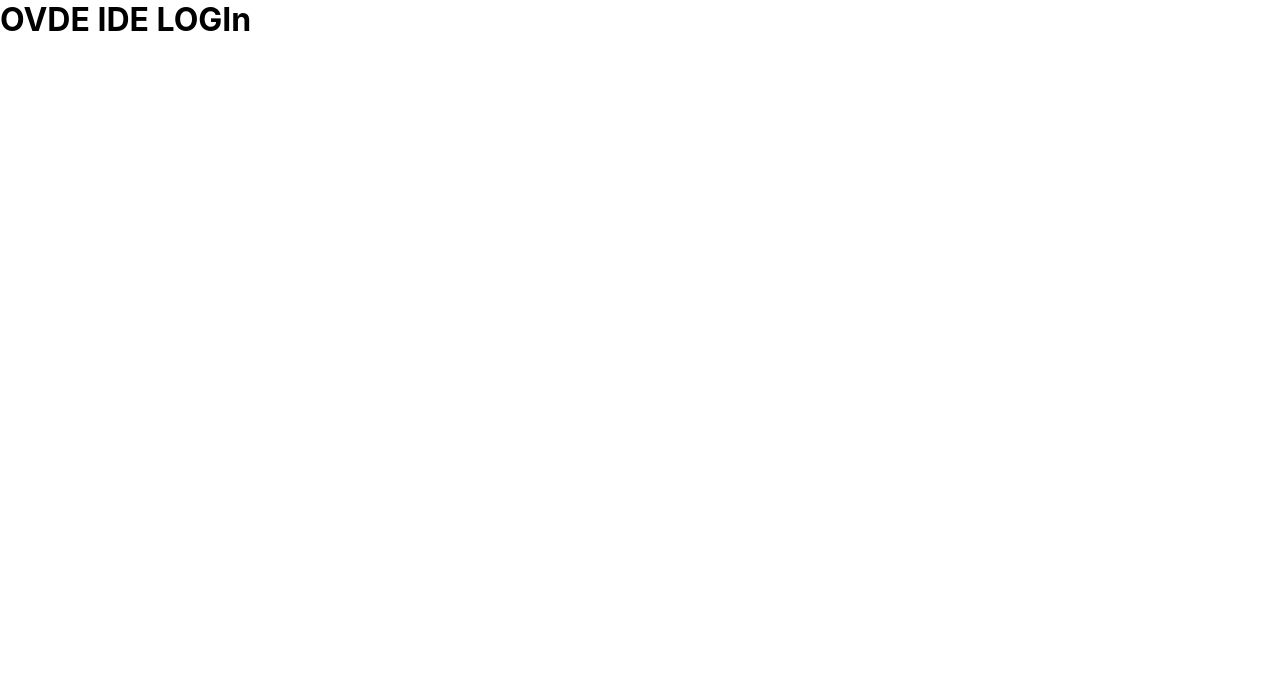
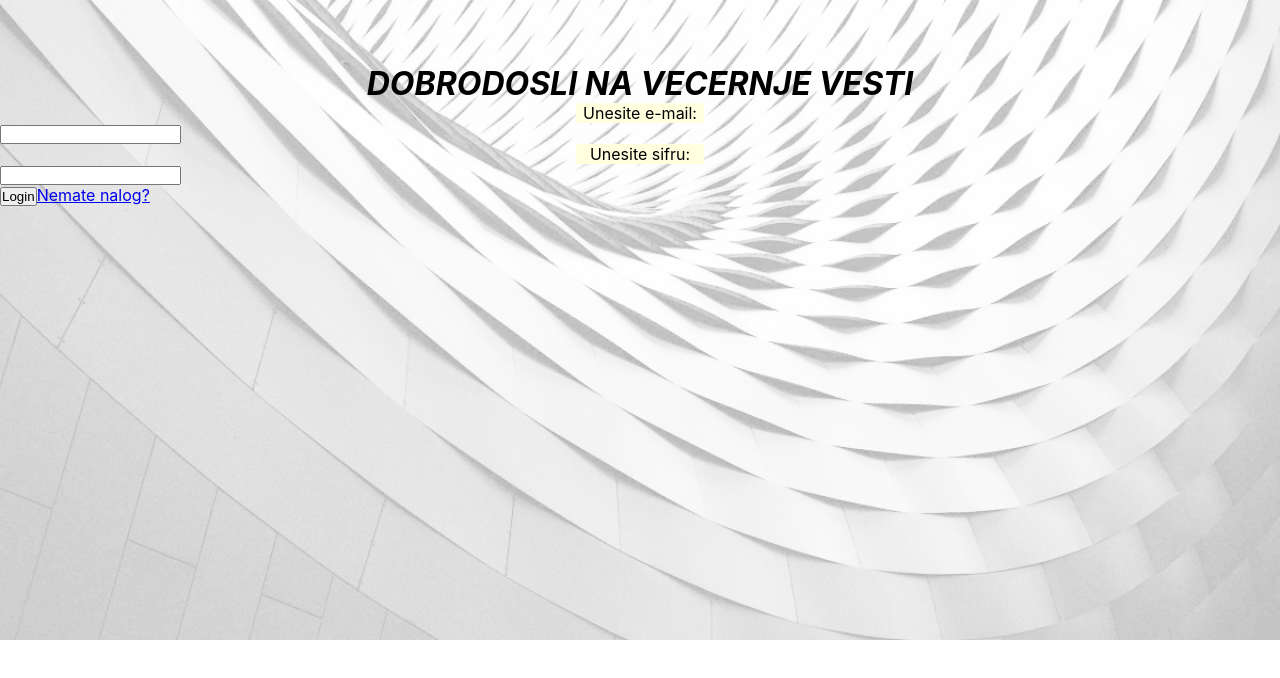
Before and after one commit to Grga126/news-app, a React (Create React App) app: page /login in a window 1280 px wide. Shown: the top 678 px of the page. Built offline with nearby package versions, Linux system fonts and the light colour scheme.

Commit message:
Odradjen je login i signin

```diff
--- a/src/App.js
+++ b/src/App.js
@@ -1,5 +1,6 @@
 import './App.css';
 import Login from "./html/login";
+import Signin from "./html/signin";
 
 import {  BrowserRouter, Routes, Route } from 'react-router-dom';
 
@@ -8,7 +9,7 @@ function App() {
     <BrowserRouter>
       <Routes>
         <Route path="/login" element={<Login/>}/>
-
+        <Route path="/signin" element={<Signin/>}/>
       </Routes>
     </BrowserRouter>
   );
--- a/src/css/login.css
+++ b/src/css/login.css
@@ -3,42 +3,22 @@
     margin: 0px;
 }
 
-
+body{
+    background-image: url(/pozadina.jpg);
+    background-repeat: no-repeat;
+    background-size: cover;
+}
 
 .header{
+    text-align: center;
     font-style: italic;
-    text-align: center;
-    color: yellow;
-  }
-
-  .div1{
-    display : flex;
-    flex-direction: column ;
-    justify-content: center;
-    align-items: center;
-    gap : 20px;
-    margin-top: 30vh;
-  }
-
-  button{
-    padding : 2rem 0;
-    outline : none;
-    border : 0 ;
-    text-align: center;
-    width: 200px;
+    margin-top: 5%;
 }
 
 .paragraph{
     text-align: center;
-    font-style: bold;
-    font-size: large;
-    background-color: aquamarine;
+    background-color: lightyellow;
+    width: 10%;
+    margin-left: 45%;
 
 }
-
-  .input{
-    display:block;
-    margin:0 auto;
-    width:35%;
-    height:35%;
-  }
--- a/src/html/login.js
+++ b/src/html/login.js
@@ -1,5 +1,15 @@
 export default function Login(){
     return (
-        <h1> OVDE IDE LOGIn</h1>
+        <div>
+        <h1 class="header">DOBRODOSLI NA VECERNJE VESTI</h1>
+        <form>
+            <p class="paragraph" >Unesite e-mail:</p>
+            <input class="input" type="text" id="email" name="email"/><br/>
+            <p class="paragraph">Unesite sifru:</p>
+            <input class="input" type="password" id="password" name="password"/><br/>
+        </form>
+        <button>Login</button>
+        <a href="signin">Nemate nalog?</a>
+        </div>
     )
 }
--- /dev/null
+++ b/src/html/signin.js
@@ -0,0 +1,17 @@
+export default function Signin(){
+    return (
+        <div>
+            <h1>Napravite nalog!</h1>
+            <p>Unesite ime:</p>
+            <input type="text" id="ime" name="ime"/><br/>
+            <p>Unesite E-mail:</p>
+            <input type="email" id="email" name="email"/><br/>
+            <p>Unesite broj godina:</p>
+            <input type="number" id="number" name="number"/><br/>
+            <p>Unesite sifru</p>
+            <input type="password" id="password" name="password"/><br/>
+            <a href="login"> Imate vec postojeci nalog?</a>
+            <button>Kreiraj nalog!</button>
+        </div>
+    )
+}
```
Also changed, not shown: pozadina.jpg (added), src/css/signin.css (added). Lines whose indentation alone changed are shown as unchanged.
